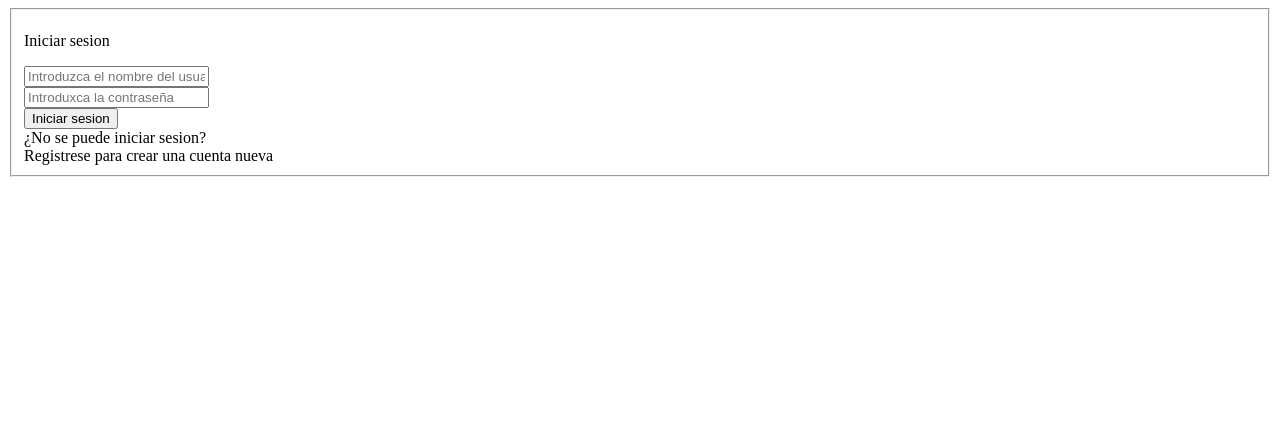
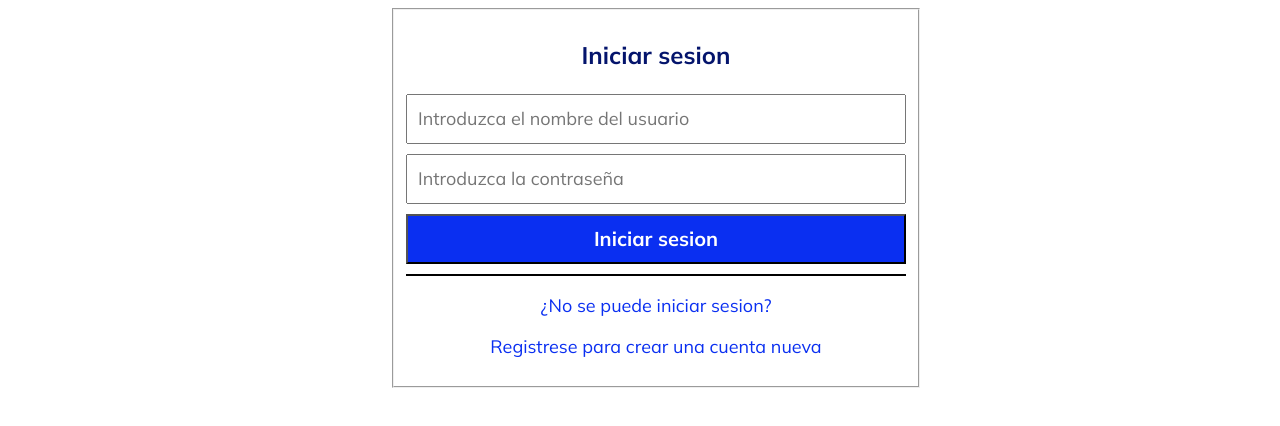
Before and after one commit to aldanaMilesse/digitalers-desafios, a plain HTML site: page desafio3-ejercicio3/index.html in a window 1280 px wide. Drawn offline with Linux system fonts and the light colour scheme.

Commit message:
ejercicio 3 del desafio 3

```diff
--- a/desafio3-ejercicio3/index.html
+++ b/desafio3-ejercicio3/index.html
@@ -4,16 +4,21 @@
     <meta http-equiv="X-UA-Compatible" content="IE=edge">
     <meta name="viewport" content="width=device-width, initial-scale=1.0">
     <title>Ejercicio-3</title>
+    <link rel="stylesheet" href="styles.css">
 </head>
 <body>
-    <fieldset>
-        <p>Iniciar sesion</p>
-        <input type="text" placeholder="Introduzca el nombre del usuario"> <br>
-        <input type="text" placeholder="Introduxca la contraseña"> <br>
-        <input type="submit" value="Iniciar sesion">
-        <br>
-        <a>¿No se puede iniciar sesion?</a> <br>
-        <a>Registrese para crear una cuenta nueva</a>
-    </fieldset>
+    <form>
+        <fieldset>
+            <p class="tituloSuperior">Iniciar sesion</p>
+            <input type="text" placeholder="Introduzca el nombre del usuario"> <br>
+            <input type="text" placeholder="Introduzca la contraseña"> <br>
+            <button>Iniciar sesion</button>
+            <div id="bordeBooton"></div>
+            <div class="preguntas">
+                <p>¿No se puede iniciar sesion?</p>
+                <p>Registrese para crear una cuenta nueva</p>
+            </div>
+        </fieldset>
+    </form>
 </body>
 </html>
--- /dev/null
+++ b/desafio3-ejercicio3/styles.css
@@ -0,0 +1,40 @@
+@import url('https://fonts.googleapis.com/css2?family=Mulish:wght@400;600;700&display=swap');
+body{
+    text-align: center;
+    font-family: 'Mulish', sans-serif;
+}
+input, button{
+    width: 500px;
+    height: 50px;
+    margin-bottom: 10px;
+    padding: 10px;
+    font-family: 'Mulish', sans-serif;
+}
+form{
+    width: 500px;
+    margin: auto;
+}
+.tituloSuperior{
+    font-size: 24px;
+    color: #04146c;
+    font-weight: 700;
+}
+.preguntas{
+    font-size: 18px;
+    color: #0a2ff1;
+    font-weight: 400;
+}
+button{
+    background-color: #0a2ff1;
+    font-size: 20px;
+    color: white;
+    font-weight: 700;
+}
+input{
+    font-size: 18px;
+    color: #414166;
+    font-weight: 400;
+}
+#bordeBooton{
+    border: 1px solid black;
+}
```
